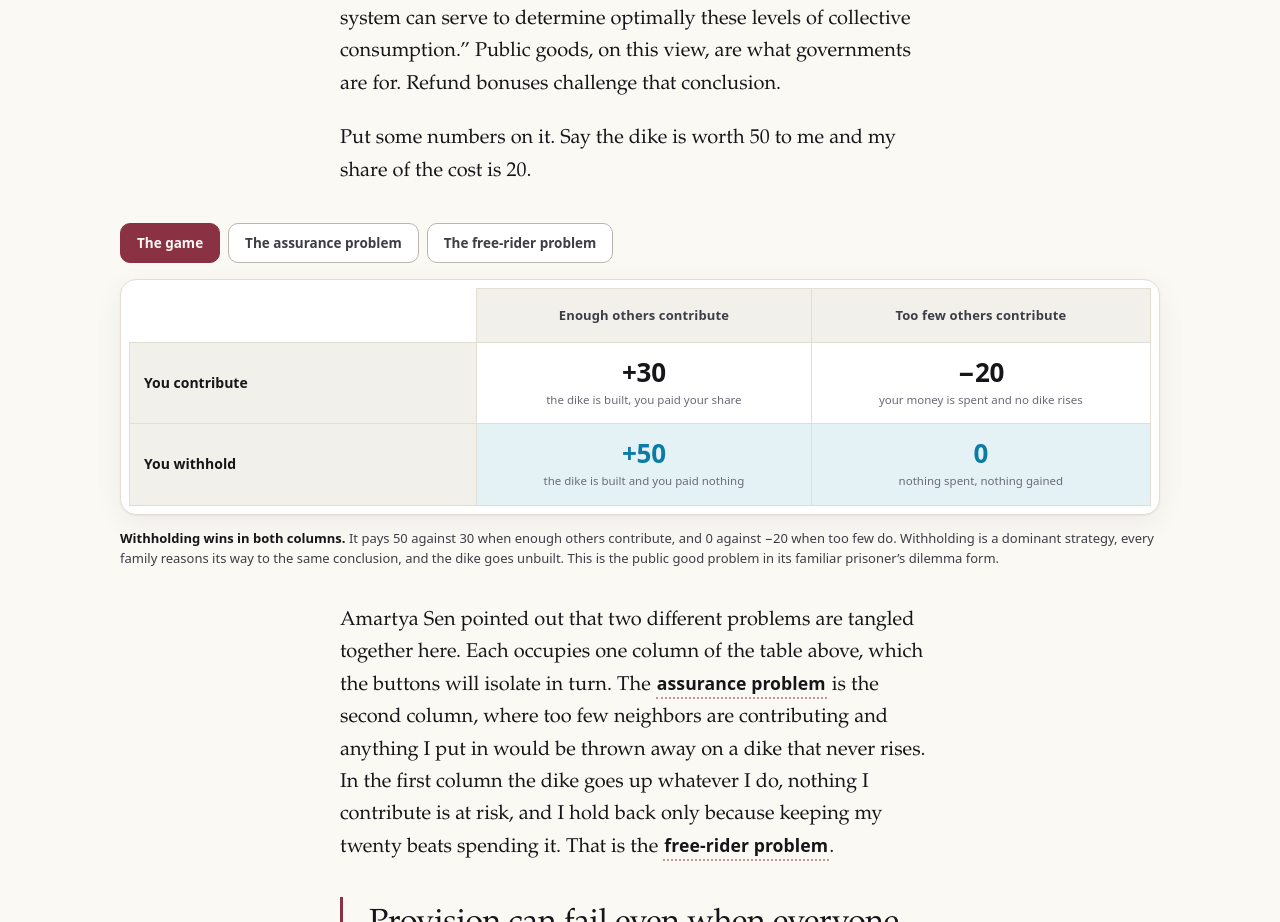
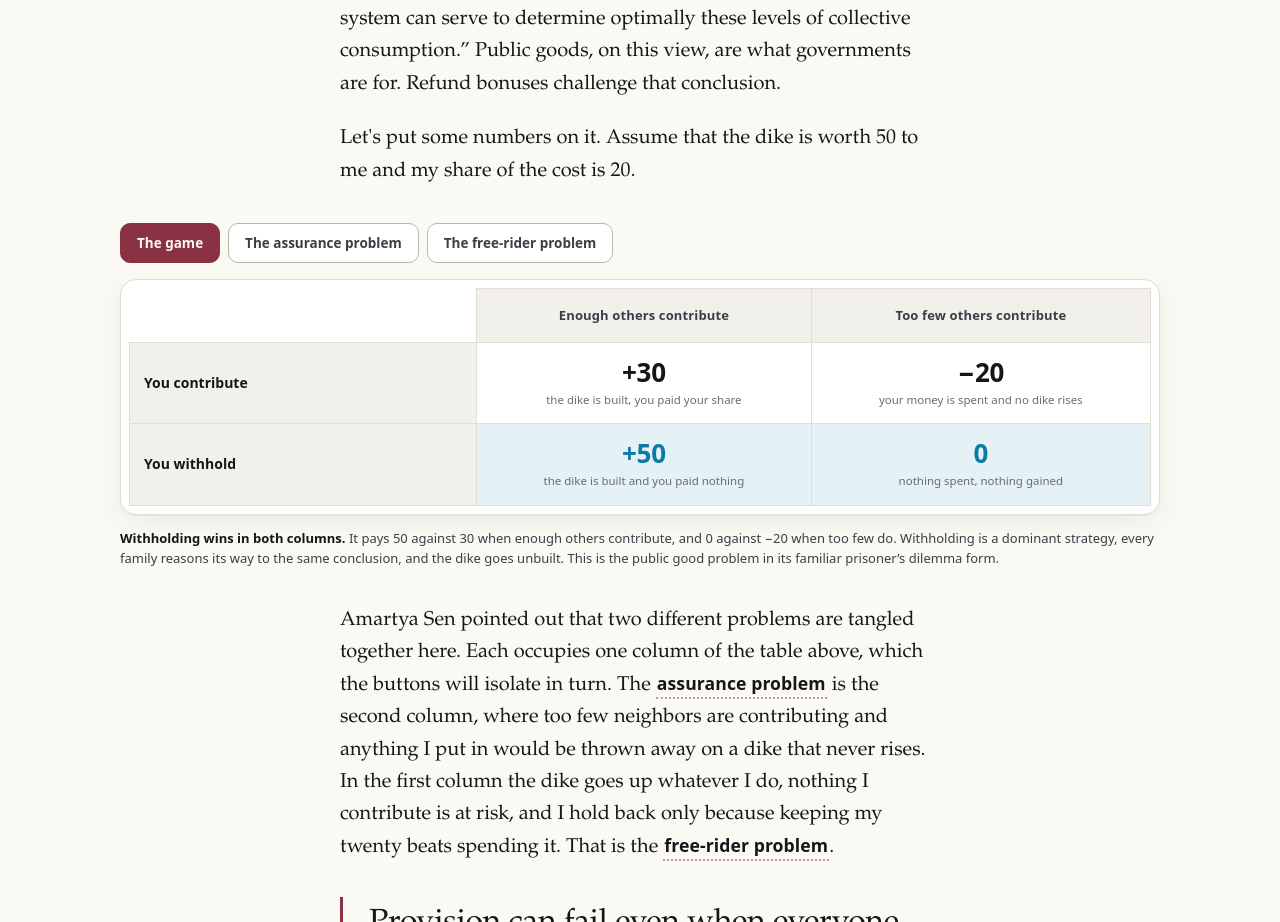
Before and after one commit to ATabarrok/Tabarrok-Home-Page, an Astro site: page /explainers/refund-bonuses in a window 1280 px wide. Shown: the part 1440-2362 px from the top of the page. Built offline with nearby package versions, Linux system fonts and the light colour scheme; Astro itself is replaced by a stand-in of ours.

Commit message:
Soften the opening of the numbers example

```diff
--- a/src/pages/explainers/refund-bonuses.astro
+++ b/src/pages/explainers/refund-bonuses.astro
@@ -41,7 +41,7 @@ const entry = explainers.find((e) => e.slug === 'refund-bonuses')!;
         <p class="reasoning">If no one else contributes, my contribution is wasted, since a half-built dike holds back nothing. I keep my money. If everyone else contributes, the dike is built regardless of what I do, and I enjoy the protection for free. I keep my money again. Whatever I expect of my neighbors, withholding looks rational. Every family reasons the same way, and the dike goes unbuilt.</p>
         <p>The dike is a public good. Once it stands, it protects everyone nearby, and a neighbor who contributed nothing cannot easily be excluded. That property is what makes it hard to finance.</p>
         <p>Paul Samuelson defined public goods in 1954, and he was pessimistic about them. Each person does better by understating what the good is worth to him, so it is, in Samuelson's words, “in the selfish interest of each person to give false signals, to pretend to have less interest in a given collective consumption activity than he really has.” From this he concluded that “no decentralized pricing system can serve to determine optimally these levels of collective consumption.” Public goods, on this view, are what governments are for. Refund bonuses challenge that conclusion.</p>
-        <p>Put some numbers on it. Say the dike is worth 50 to me and my share of the cost is 20.</p>
+        <p>Let's put some numbers on it. Assume that the dike is worth 50 to me and my share of the cost is 20.</p>
       </div>
 
       <div class="matrix-wrap wrap" id="mxGame">
```
